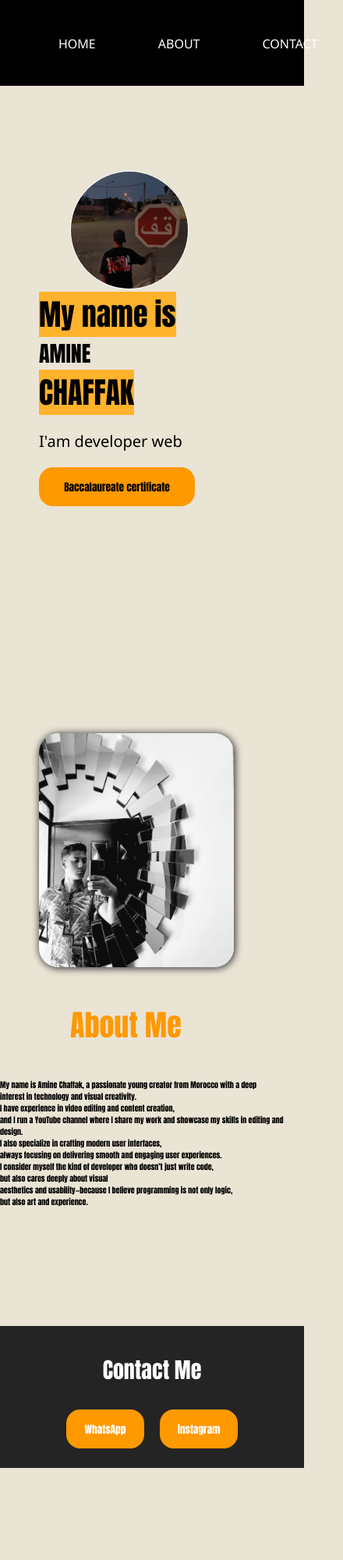
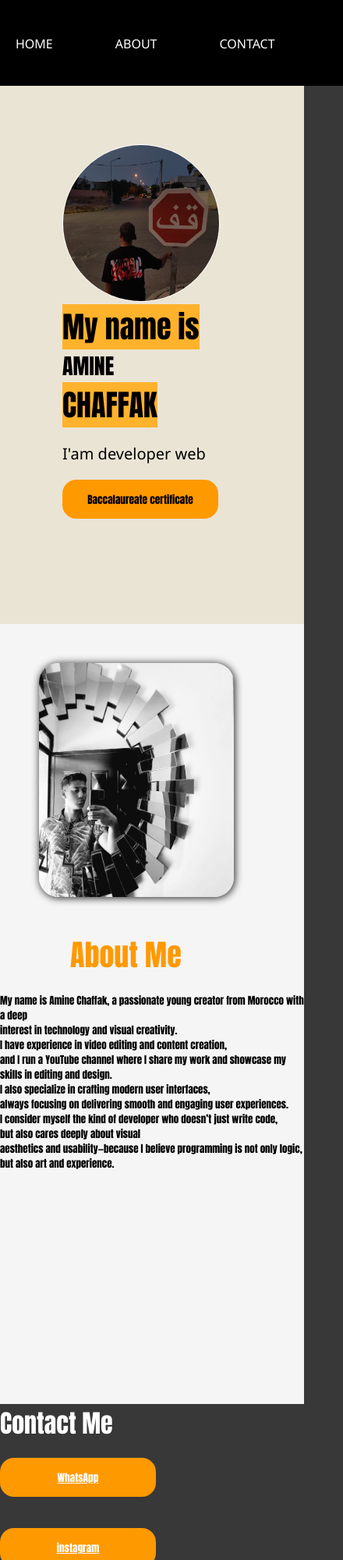
Before and after one commit to AmineChaffk/-, a plain HTML site: page indix.html in a window 390 px wide. Shown: the top 2000 px of the page at 78% size, 440 px wide, since content can reach past the window. Before the commit the page ends 1882 px from the top, so only its background shows below. Drawn offline with Linux system fonts and the light colour scheme.

Commit message:
Add files via upload

```diff
--- a/style.css
+++ b/style.css
@@ -6,7 +6,7 @@
     scroll-behavior: smooth;
 }
 body{
-    background-color: rgb(234, 228, 213);
+    background-color: rgb(56, 56, 56);
 }
 header{
     background-color: #000;
@@ -30,11 +30,10 @@ header h1{
     font-family: Impact, Haettenschweiler, 'Arial Narrow Bold', sans-serif;
     padding: 25px 0px;
 }
-
 header nav{
     padding: 40px;
     display: flex;
-    gap: 40px;
+    gap: 10px;
 }
 header h1:hover{
     transition: 0.5s;
@@ -63,8 +62,8 @@ section span div h1{
     font-size: 48px;
 }
 .img-box{
-    width: 350px;
-    height: 350px;
+    width: 300px;
+    height: 300px;
     border-radius: 50%;
     overflow: hidden;
     border: 1px solid white;
@@ -77,9 +76,8 @@ section span{
     display: flex;
     justify-content: center;
     justify-content: space-between;
-    padding: 290px 250px;
+    padding: 290px 150px;
 }
-
 section span div p{
     font-family: 'Segoe UI', Tahoma, Geneva, Verdana, sans-serif;
     font-size: 20px;
@@ -101,7 +99,6 @@ section span div p{
     border-radius: 25px;
     box-shadow: 1px 1px 10px 1px rgb(58, 58, 58);
     transition: 0.5s ease;
-
 }
 #about .photo:hover{
     transform: scale(1.1);
@@ -142,131 +139,78 @@ button{
     border: #000 2px solid;
     transform: scale(1.055);
 }
-footer{
+.Contact{
     background-color: #242424;
     width: 100%;
-    height: 100%;
-    padding: 5px 0px;
+    height: 100;
 }
-footer h1{
-    padding-top: 30px;
+.Contact .butt1{
+    display: flex;
+    justify-content: space-around;
+    justify-content: center;
+    gap: 50px;
+    margin-top: -300px;
+}
+.Contact h1{
     text-align: center;
+    padding: 70px;
+    font-size: 54px;
 }
-footer span{
-    display: flex;
-    justify-content: center;
-    gap: 30px;
-    padding-top: 30px;
-}
-footer span .button-contuct a{
+.Contact .butt1 a{
     text-decoration: none;
+    font-size: 30px;
 }
 @media (max-width: 400px) {
-    header h1{
-        display: none;
+    section span{
+        display: block;
+        padding: 290px 80px
     }
-    header nav{
-        padding: 40px;
-        display: flex;
-        gap: 10px;
-        justify-content: space-between;
-    }
-    header{
-        background-color: #000;
-        height: 100px;
-        width: 100%;
-        display: flex;
-        justify-content: space-around;
-        padding: 5px 0px;
-        position: fixed;
-        z-index: 99;
-    }
-    header nav a{
-        text-decoration: none;
-        font-family: 'Segoe UI', Tahoma, Geneva, Verdana, sans-serif;
-        padding: 0px 35px;
+    .img-box{
+        width: 200px;
+        height: 200px;
+        margin-top: -500px;
     }
     section div h2{
-        color: rgb(0, 0, 0);
         font-size: 38px;
-        background-color: rgb(255, 178, 44);
-        display: inline;
     }
-    .home{
-        position: relative;
-        top: 350px;
-        left: 50px;
 
-    }
     section span div h1{
         color: #000;
         font-size: 28px;
     }
-    .img-box{
-        width: 150px;
-        height: 150px;
-        border-radius: 50%;
-        overflow: hidden;
-        border: 1px solid white;
-        flex-shrink: 0;
+    .home{
+        margin-top: 100px;
+    }
+    header h1{
+        display: none;
+    }
+    header nav a{
         position: relative;
-        top: -100px;
-        left: 90px;
-        right: 90px;
-        bottom: 100px;
-    }
-    section span{
-    display: inline;
-    padding: 290px 20px;
+        left: -105px;
     }
     #about .photo{
         width: 250px;
         height: 300px;
-        border-radius: 25px;
-        box-shadow: 1px 1px 10px 1px rgb(58, 58, 58);
-        transition: 0.5s ease;
+        margin-top: -250px;
         position: relative;
         left: 50px;
         right: 50px;
-        top: -110px;
-
-    }
-    #about{
-        background-color:  rgb(234, 228, 213);
-        width: 100%;
-        height: 400px;
+        margin-bottom: 40px;
     }
     #about{
         display: block;
+        justify-content: center;
+        padding: 300px 0px;
     }
     #about .Aboutme h2{
-        padding-bottom: -20px;
         font-size: 38px;
         position: relative;
         left: 90px;
         right: 90px;
-        top: -70px;
     }
     #about .Aboutme p{
-        font-size: 10px;
-        margin-top: -30px;
-        color: #000;
-    }
-    footer h1{
-        padding-top: 30px;
-        font-size: 28px;
-        text-align: center;
-    }
-    footer span{
-        display: flex;
-        justify-content: center;
-        gap: 20px;
-        padding-top: 10px;
-    }
-    footer span .button-contuct{
-        width: 100px;
+        font-size: 13px;
     }
 
 
-
 }
```
Also changed, not shown: index.html (+33 -23 lines). Lines whose indentation alone changed are shown as unchanged.
